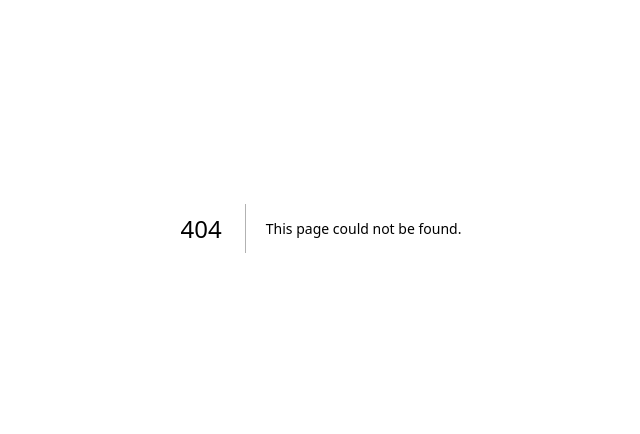
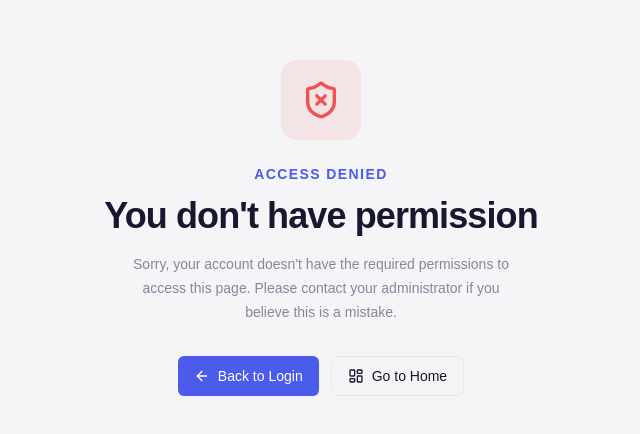
Before and after one commit to idancodes21/real-estate, a Next.js app: page /unauthorized in a window 1280 px wide. Before the commit this address had no page. Shown: the part 172-606 px from the top of the page, without its empty margins (319-959 px from the left). Built offline with nearby package versions, Linux system fonts and the light colour scheme; what @teispace/next-themes would draw is missing.

Commit message:
feat: add unauthorized access page for role-based protection

```diff
--- a/app/(dashboard)/layout.tsx
+++ b/app/(dashboard)/layout.tsx
@@ -1,5 +1,6 @@
 import DashboardShell from "@/components/DashboardShell";
 import { getCurrentUser } from "@/lib/get-current-user";
+import { redirect } from "next/navigation";
 
 export default async function DashboardLayout({
   children,
@@ -8,6 +9,16 @@ export default async function DashboardLayout({
 }>) {
   const user = await getCurrentUser();
 
+  // Require authentication
+  if (!user) {
+    redirect("/login");
+  }
+
+  // Only managers can access this dashboard
+  if (user.role !== "MANAGER") {
+    redirect("/unauthorized");
+  }
+
   return (
     <DashboardShell user={user}>
       {children}
--- /dev/null
+++ b/app/unauthorized/page.tsx
@@ -0,0 +1,51 @@
+import Link from "next/link";
+import { ShieldX, ArrowLeft, LayoutDashboard } from "lucide-react";
+
+export const metadata = {
+  title: "Access Denied | Yariga",
+  description: "You do not have permission to access this page.",
+};
+
+export default function UnauthorizedPage() {
+  return (
+    <main className="flex min-h-screen items-center justify-center bg-background px-4 py-12">
+      <div className="w-full max-w-md text-center">
+        <div className="mx-auto mb-6 flex size-20 items-center justify-center rounded-2xl bg-destructive/10">
+          <ShieldX className="size-10 text-destructive" />
+        </div>
+
+        <p className="mb-3 text-sm font-semibold uppercase tracking-widest text-primary">
+          Access Denied
+        </p>
+
+        <h1 className="text-3xl font-bold tracking-tight text-foreground sm:text-4xl">
+          You don't have permission
+        </h1>
+
+        <p className="mx-auto mt-4 max-w-sm text-sm leading-6 text-muted-foreground">
+          Sorry, your account doesn't have the required permissions to access
+          this page. Please contact your administrator if you believe this is a
+          mistake.
+        </p>
+
+        <div className="mt-8 flex flex-col justify-center gap-3 sm:flex-row">
+          <Link
+            href="/login"
+            className="inline-flex h-10 items-center justify-center rounded-md bg-primary px-4 py-2 text-sm font-medium text-primary-foreground transition-colors hover:bg-primary/90"
+          >
+            <ArrowLeft className="mr-2 size-4" />
+            Back to Login
+          </Link>
+
+          <Link
+            href="/"
+            className="inline-flex h-10 items-center justify-center rounded-md border border-input bg-background px-4 py-2 text-sm font-medium transition-colors hover:bg-accent hover:text-accent-foreground"
+          >
+            <LayoutDashboard className="mr-2 size-4" />
+            Go to Home
+          </Link>
+        </div>
+      </div>
+    </main>
+  );
+}
```
